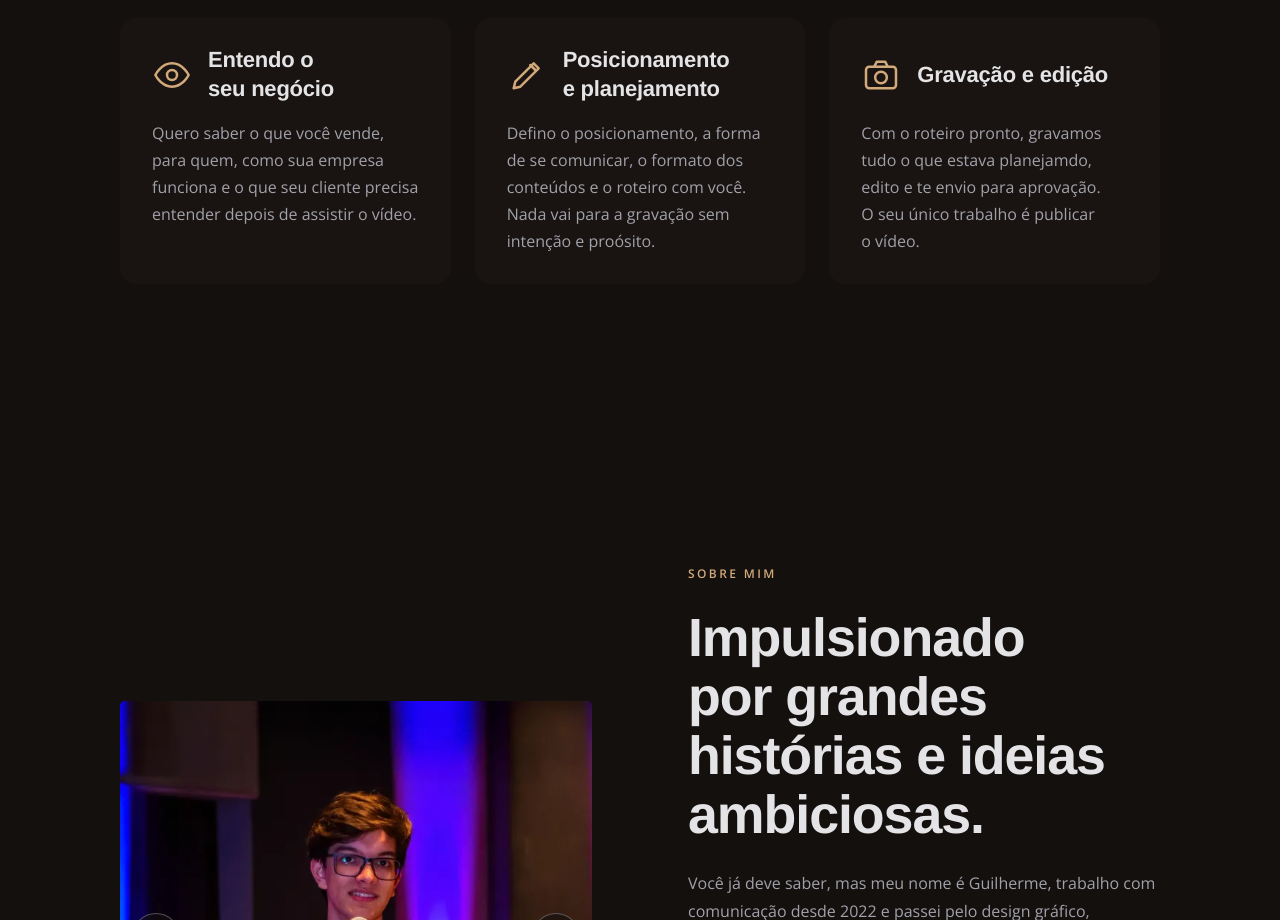
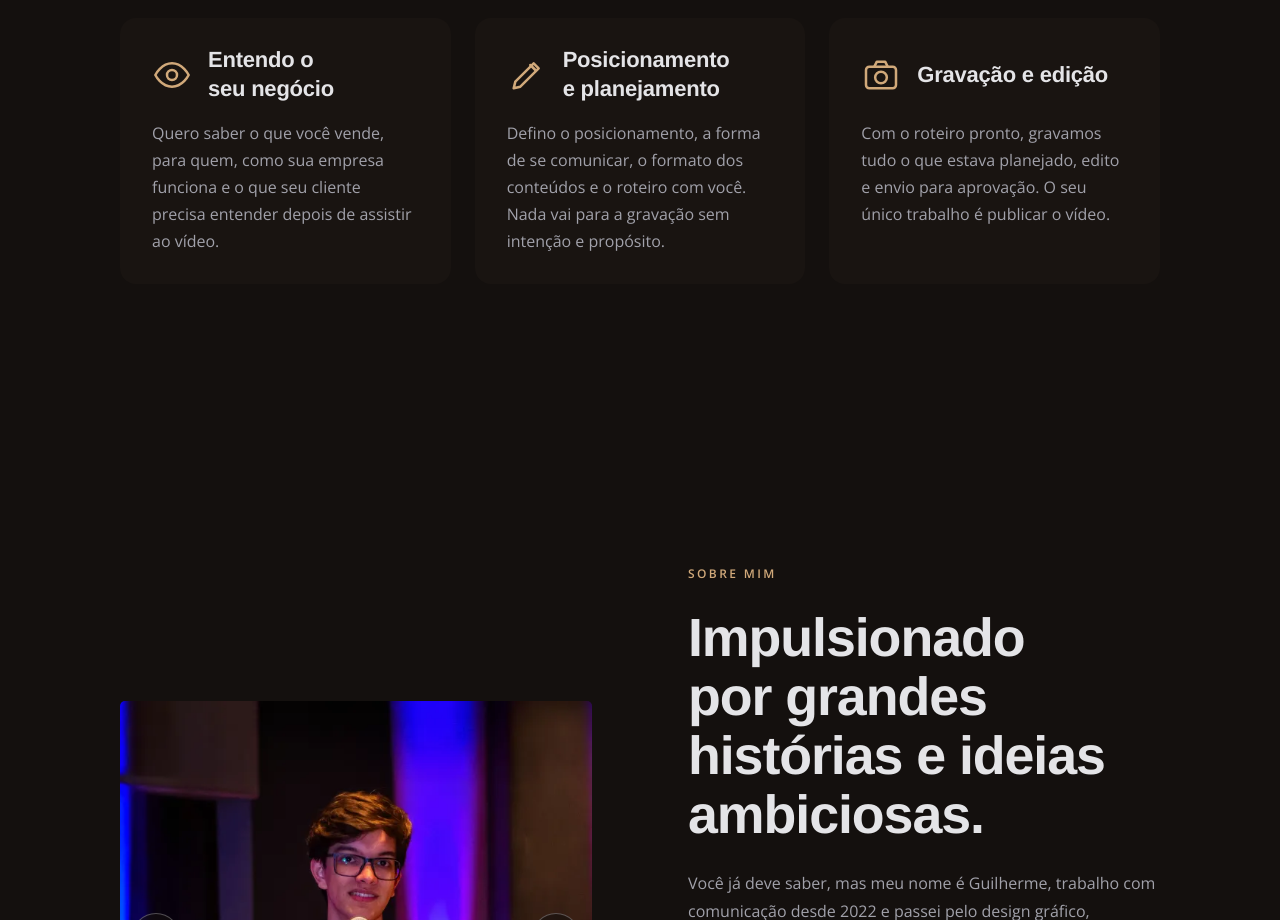
Before and after one commit to GuilhermeFornazin/site, a plain HTML site: page index.html in a window 1280 px wide. Shown: the part 3320-4240 px from the top of the page. Drawn offline with nearby package versions, Linux system fonts and the light colour scheme; a script that the page names is missing; a web font is replaced by a local one.

Commit message:
Add files via upload

```diff
--- a/index.html
+++ b/index.html
@@ -131,21 +131,21 @@
               <svg class="etapa-icone" viewBox="0 0 24 24" aria-hidden="true"><path pathLength="1" d="M2 12s3.5-7 10-7 10 7 10 7-3.5 7-10 7S2 12 2 12z"/><circle pathLength="1" cx="12" cy="12" r="3"/></svg>
               <h3 class="subtitulo">Entendo o seu negócio</h3>
             </div>
-            <p class="corpo">Quero saber o que você vende, para quem, como sua empresa funciona e o que seu cliente precisa entender depois de assistir o vídeo.</p>
+            <p class="corpo">Quero saber o que você vende, para quem, como sua empresa funciona e o que seu cliente precisa entender depois de assistir ao vídeo.</p>
           </li>
           <li class="etapa revelar">
             <div class="etapa-cabeca">
               <svg class="etapa-icone" viewBox="0 0 24 24" aria-hidden="true"><path pathLength="1" d="M4 20l4-1L19 8l-3-3L5 16l-1 4z"/><path pathLength="1" d="M14 6l3 3"/></svg>
               <h3 class="subtitulo">Posicionamento e planejamento</h3>
             </div>
-            <p class="corpo">Defino o posicionamento, a forma de se comunicar, o formato dos conteúdos e o roteiro com você. Nada vai para a gravação sem intenção e proósito.</p>
+            <p class="corpo">Defino o posicionamento, a forma de se comunicar, o formato dos conteúdos e o roteiro com você. Nada vai para a gravação sem intenção e propósito.</p>
           </li>
           <li class="etapa revelar">
             <div class="etapa-cabeca">
               <svg class="etapa-icone" viewBox="0 0 24 24" aria-hidden="true"><rect pathLength="1" x="3" y="7" width="18" height="13" rx="2"/><path pathLength="1" d="M8 7l1.5-3h5L16 7"/><circle pathLength="1" cx="12" cy="13.5" r="3.5"/></svg>
               <h3 class="subtitulo">Gravação e edição</h3>
             </div>
-            <p class="corpo">Com o roteiro pronto, gravamos tudo o que estava planejamdo, edito e te envio para aprovação. O seu único trabalho é publicar o vídeo.</p>
+            <p class="corpo">Com o roteiro pronto, gravamos tudo o que estava planejado, edito e envio para aprovação. O seu único trabalho é publicar o vídeo.</p>
           </li>
         </ol>
       </div>
```
